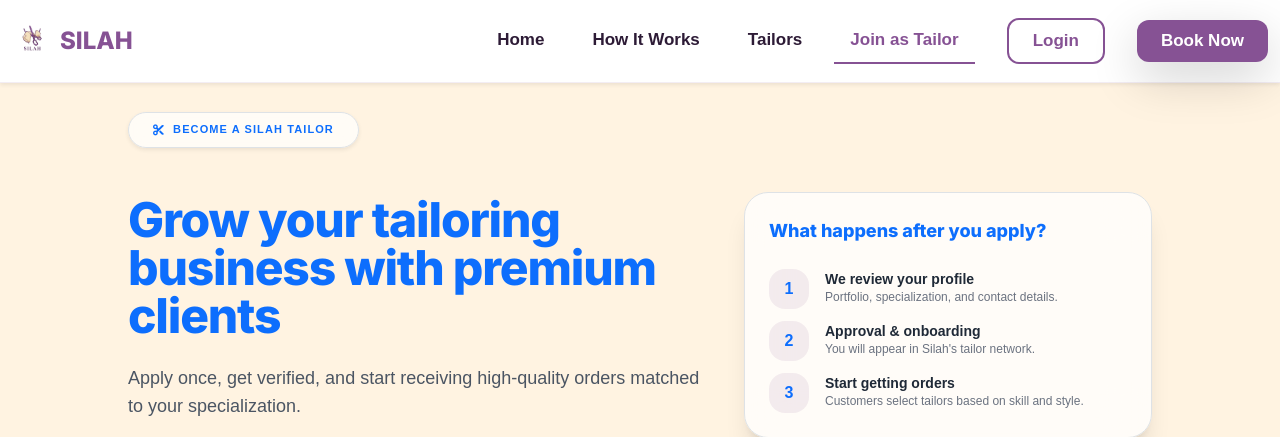
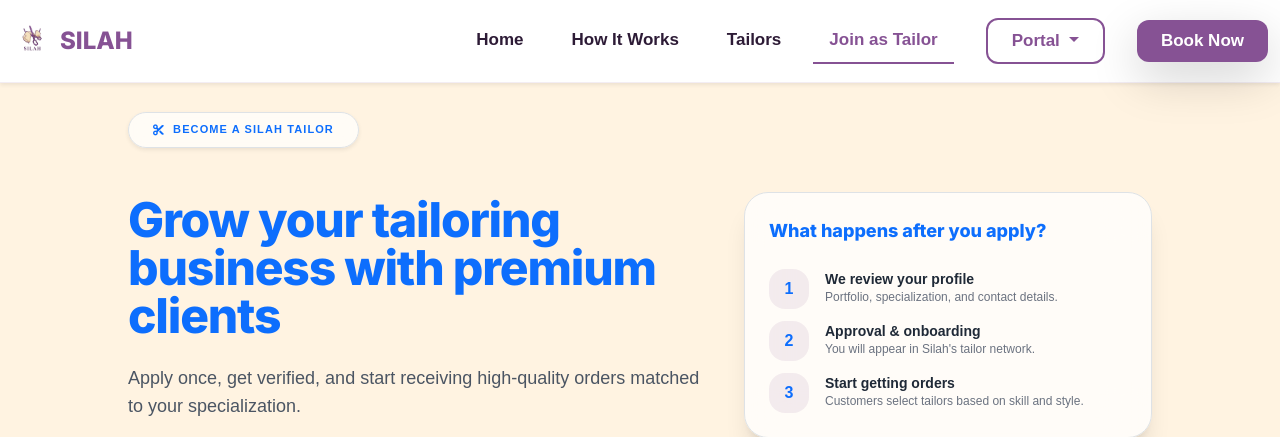
Before and after one commit to alizar512/Tailors_project, a PHP site: page /join_tailor.php in a window 1280 px wide. Shown: the top 437 px of the page. Run offline with PHP 8.4, Linux system fonts and the light colour scheme; data comes from the database, SQL or seed files in the repository.

Commit message:
Unify navbar into single Portal button with Client/Admin options

```diff
--- a/join_tailor.php
+++ b/join_tailor.php
@@ -46,10 +46,16 @@ $cities = silah_get_cities($pdo);
                     <li class="nav-item"><a class="nav-link text-dark fw-medium" href="index.php#how-it-works">How It Works</a></li>
                     <li class="nav-item"><a class="nav-link text-dark fw-medium" href="index.php#tailors">Tailors</a></li>
                     <li class="nav-item"><a class="nav-link text-dark fw-medium active" href="join_tailor.php">Join as Tailor</a></li>
-                    <li class="nav-item ms-lg-3">
-                        <a href="admin/login.php" class="btn btn-outline px-6 py-2 rounded-full d-inline-block">
-                            Login
+                    <li class="nav-item dropdown ms-lg-3">
+                        <a class="btn btn-outline px-6 py-2 rounded-full d-inline-block dropdown-toggle" href="#" role="button" data-bs-toggle="dropdown" aria-expanded="false">
+                            Portal
                         </a>
+                        <ul class="dropdown-menu dropdown-menu-end shadow border-0 rounded-3xl p-2">
+                            <li><a class="dropdown-item rounded-2xl py-2 px-3" href="customer/login.php">Client Portal</a></li>
+                            <li><a class="dropdown-item rounded-2xl py-2 px-3" href="customer/orders.php">My Orders</a></li>
+                            <li><hr class="dropdown-divider my-2"></li>
+                            <li><a class="dropdown-item rounded-2xl py-2 px-3" href="admin/login.php">Admin / Tailor Portal</a></li>
+                        </ul>
                     </li>
                     <li class="nav-item ms-lg-3">
                         <a href="place_order.php#order" class="btn btn-accent text-white px-6 py-2 rounded-full shadow-lg hover:shadow-xl transition-all d-inline-block">
```
Also changed, not shown: index.php (+17 -5 lines), place_order.php (+10 -2 lines).
